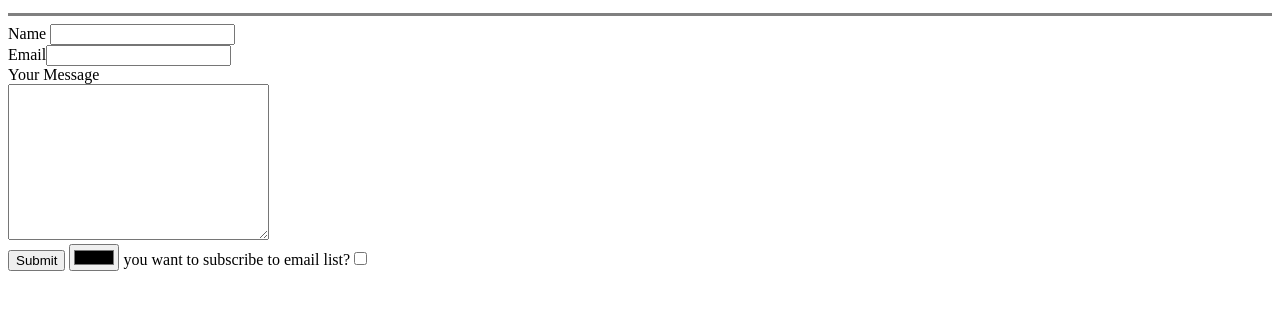
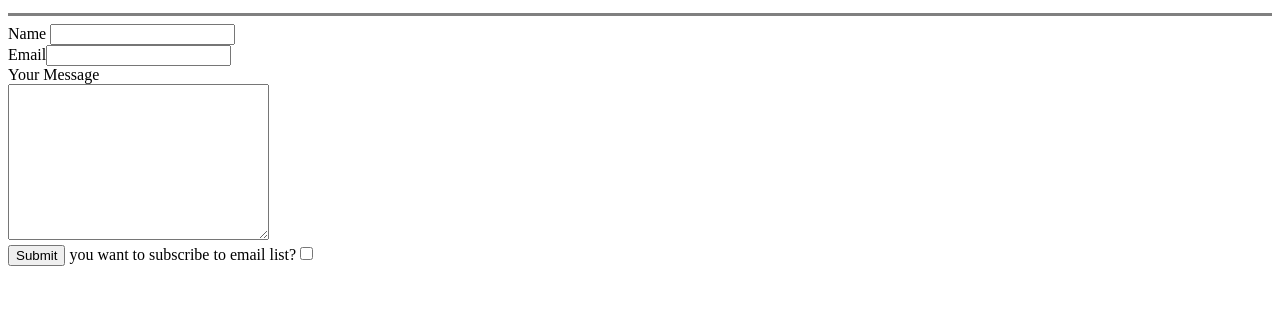
Before and after one commit to rbaicodes/cv, a plain HTML site: page contact.html in a window 1280 px wide. Shown: the part 119-428 px from the top of the page. Drawn offline with Linux system fonts and the light colour scheme.

Commit message:
removed color

```diff
--- a/contact.html
+++ b/contact.html
@@ -23,7 +23,6 @@
         <label for="">Your Message</label><br>
         <textarea name=yourMessage rows=10 cols=30></textarea><br>
         <input type="submit" name="" id="">
-        <input type="color">
        <label> you want to subscribe to email list?</label><input type="checkbox"></p>
 
     </form>
```
